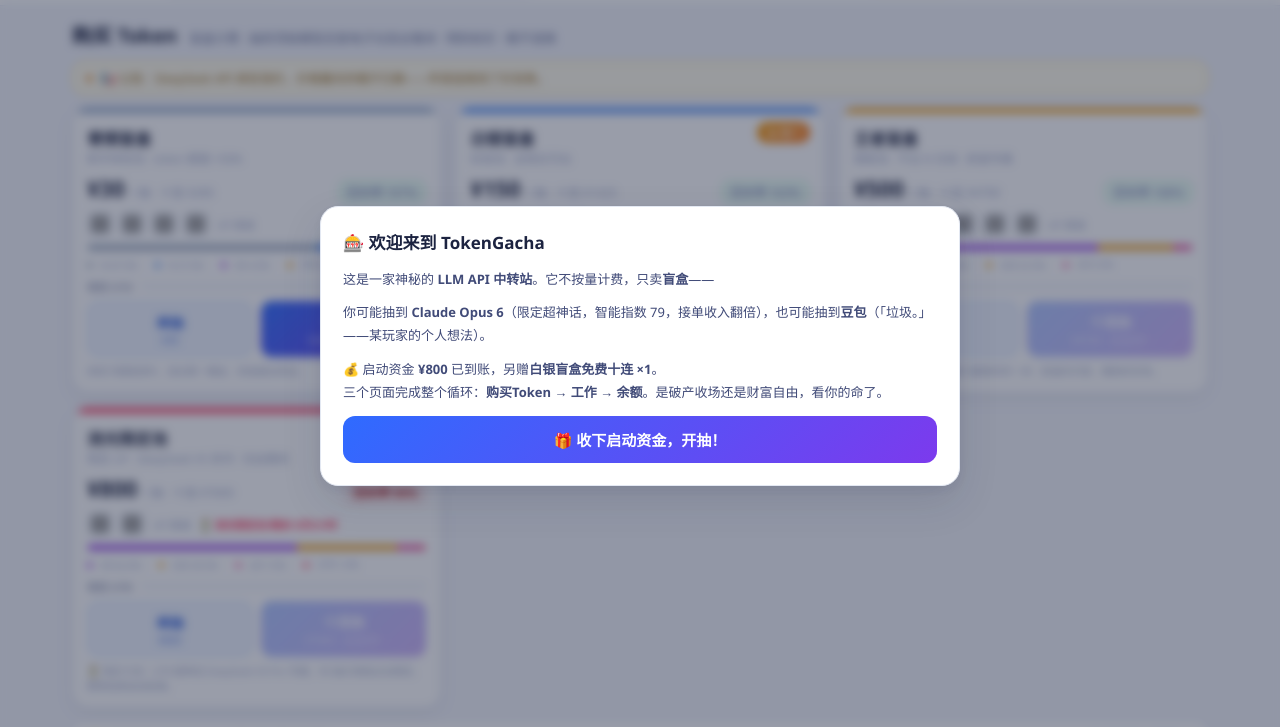
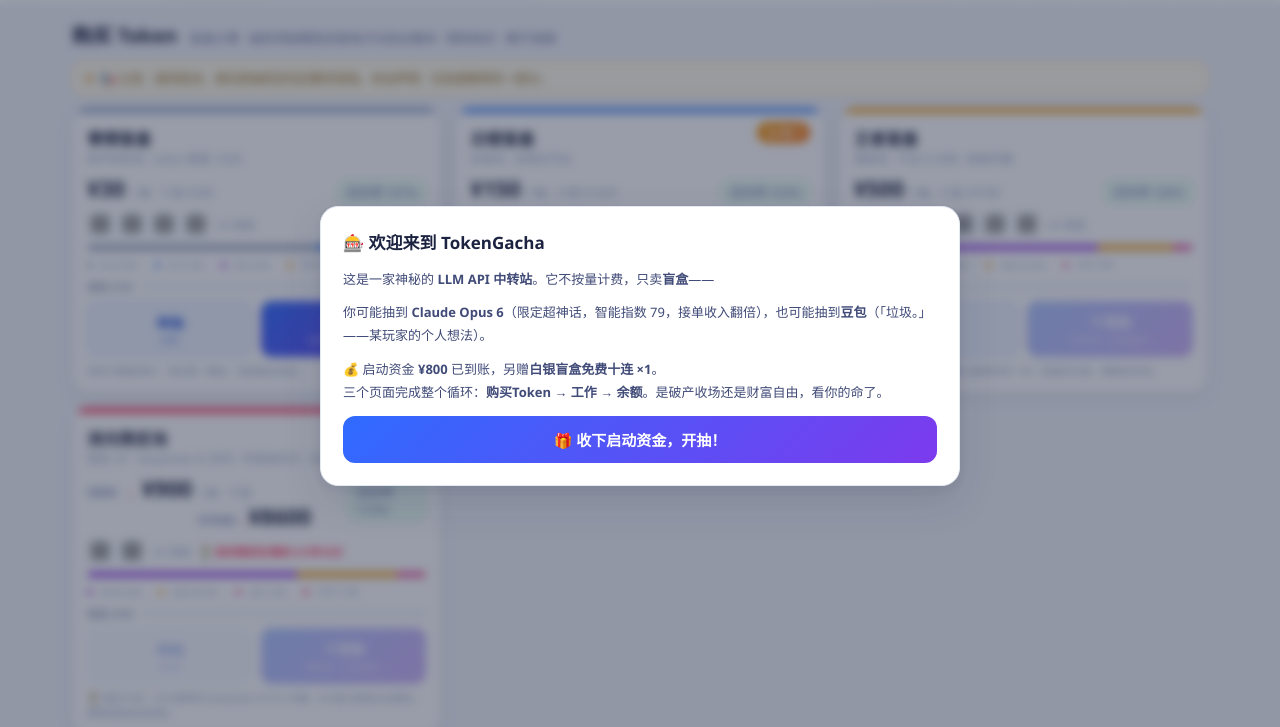
Before and after one commit to Fihag/TokenGacha-Enhanced, a plain HTML site: page index.html in a window 1280 px wide. Shown: the part 54-781 px from the top of the page. Drawn offline with Linux system fonts and the light colour scheme; grey boxes are pictures that could not be loaded.

Commit message:
更新实况
1. DeepSeek 限定池涨价（牢梁涨价）
2. 赛季时长 1 天
3. 图鉴中 Dsv4 Flash 0731 简介
4. UTR 接单价格 ×3

```diff
--- a/index.html
+++ b/index.html
@@ -91,6 +91,8 @@ main{max-width:1180px;margin:0 auto;padding:14px 22px 26px}
 .pool-name{font-size:16px;font-weight:900;display:flex;align-items:center;gap:8px}
 .pool-sub{font-size:11.5px;color:var(--faint)}
 .pool-price{display:flex;align-items:baseline;gap:6px}
+.pool-price s{color:var(--faint);font-weight:600;text-decoration:line-through;font-size:13px}
+.pool-price .arrow{color:var(--red);font-style:normal;font-weight:900;font-size:13px}
 .pool-price b{font-size:22px;font-weight:900;color:var(--txt);font-variant-numeric:tabular-nums}
 .pool-price span{font-size:12px;color:var(--faint)}
 .rtp-tag{margin-left:auto;font-size:10.5px;background:#ecfdf5;color:#15803d;border:1px solid #bbf7d0;padding:2px 8px;border-radius:8px;font-weight:700}
--- a/js/config.js
+++ b/js/config.js
@@ -29,7 +29,7 @@ const MODELS = [
   {id:'dsv4pro0813', name:'DeepSeek V4 Pro 0813', vendor:'DeepSeek', icon:'deepseek-color', idx:53.2, r:'SSR', cost:'$0.25/任务', spd:94,  quote:'0813 迭代版开源上桌，开源≠便宜，牢梁默默改了价目表'},
   {id:'glm52',    name:'GLM-5.2',            vendor:'智谱 Z.ai',  icon:'zai',            idx:53, r:'SSR', cost:'$0.30/任务', spd:60,  quote:'智谱出品，开源阵营第一梯队'},
   {id:'gpt56lun', name:'GPT-5.6 Luna',       vendor:'OpenAI',     icon:'openai',         idx:52, r:'SSR', cost:'$0.29/任务', spd:197, quote:'197 tok/s，快到没朋友'},
-  {id:'dsv4fl73', name:'DeepSeek V4 Flash 0731', vendor:'DeepSeek', icon:'deepseek-color', idx:52, r:'SSR', cost:'$0.03/任务', spd:141, quota:5500000, quote:'0731 迭代版，闪速升级，550万token量大管饱'},
+  {id:'dsv4fl73', name:'DeepSeek V4 Flash 0731', vendor:'DeepSeek', icon:'deepseek-color', idx:52, r:'SSR', cost:'$0.03/任务', spd:141, quota:5500000, quote:'0731 迭代版，闪速升级，550万token——涨价后依然量大，只是价格不再管饱'},
   {id:'gem36fl',  name:'Gemini 3.6 Flash',   vendor:'Google',     icon:'gemini-color',   idx:52, r:'SSR', cost:'$0.10/任务', spd:150, quote:'速度翻倍，智商……也够用了'},
   {id:'qwen3827b',name:'Qwen3.8 27B',        vendor:'阿里通义',   icon:'qwen-color',     idx:52.02, r:'SSR', cost:'$0.01/任务', spd:85,  quote:'开源 27B 小钢炮，白嫖党的无限火力'},
   {id:'gem31pro', name:'Gemini 3.1 Pro',     vendor:'Google',     icon:'gemini-color',   idx:48, r:'SSR', cost:'$0.45/任务', spd:80,  quote:'谷歌多模态扛把子'},
@@ -73,14 +73,14 @@ const RARITY = {
   SR: {name:'SR', label:'精锐', hex:'#9333ea', min:40,max:46, tasks:12, basePay:15.5,quota:2400000},
   SSR:{name:'SSR',label:'传说', hex:'#f59e0b', min:47,max:54, tasks:16, basePay:35,  quota:3200000},
   UR: {name:'UR', label:'神话', hex:'#ec4899', min:55,max:63, tasks:20, basePay:80,  quota:4000000},
-  UTR:{name:'UTR',label:'超神话',hex:'#ff2d55',min:64,max:99, tasks:24, basePay:160, quota:6000000},
+  UTR:{name:'UTR',label:'超神话',hex:'#ff2d55',min:64,max:99, tasks:24, basePay:480, quota:6000000},
 };
 const RORDER = ['N','R','SR','SSR','UR','UTR'];
 const RORDER_DESC = ['UTR','UR','SSR','SR','R','N']; // 抽卡概率累加用(高→低)
 
 /* ---------- 限定池轮换 (每赛季 21 天, 到期自动轮换) ---------- */
 const BANNER_SEASONS = [
-  { id:'v5',  name:'流光限定池', sub:'限定 UP · DeepSeek V5 系列 · 仅此期间', color:'#ff2d55', price:800, tenPrice:7600, rec:true,
+  { id:'v5',  name:'流光限定池', sub:'限定 UP · DeepSeek V5 系列 · 牢梁涨价中 · 仅此期间', color:'#ff2d55', price:900, tenPrice:8600, oldPrice:800, oldTenPrice:7600, rec:true,
     rates:{N:0,R:0,SR:.62,SSR:.295,UR:.075,UTR:.01}, half:false, pityMax:90, banner:true,
     note:'⏳ 限定卡池！UTR 超神话 DeepSeek V5 Pro 专属。90 抽大保底必出限定，赛季结束自动轮换。',
     featured:['dsv5pro','dsv5fl'], limited:['dsv5pro','dsv5fl'] },
@@ -89,8 +89,8 @@ const BANNER_SEASONS = [
     note:'⏳ 限定卡池！神秘的克劳德先生与 Gemini 4 Pro 降临。90 抽大保底必出限定，赛季结束自动轮换。',
     featured:['opus6','gem4pro'], limited:['opus6','gem4pro'] },
 ];
-const BANNER_DUR = 21*86400000;   // 每个赛季 21 天
-const BANNER_EPOCH = Date.parse('2026-08-03T00:00:00+08:00'); // 赛季1起点
+const BANNER_DUR = 86400000;   // 每个赛季 1 天, 次日自动轮换
+const BANNER_EPOCH = Date.parse('2026-08-18T00:00:00+08:00'); // 赛季1起点(DeepSeek)
 const POOLS = {
   newbie:{ name:'青铜盲盒', sub:'新手体验池 · token 额度 ×50%', color:'#8ba3c7', price:30,  tenPrice:285,
     rates:{N:.675,R:.275,SR:.045,SSR:.005,UR:0,UTR:0}, half:true,
@@ -234,6 +234,7 @@ const NOTICES = [
 '📢 公告：本月中转成本上涨，但盲盒价格不变——庄家还能亏不成？',
 '📢 公告：请勿在工单里询问"保底真的存在吗"，问就是存在。',
 '🔥 公告：限定卡池轮换开启！当前赛季 DeepSeek V5 系列，90 抽大保底必出限定，赛季结束自动轮换！',
+'🔥 公告：牢梁官宣涨价！DeepSeek 限定池单抽 ¥800 → ¥900，十连 ¥7600 → ¥8600，早买早享受。',
 '📢 公告：Grok 4.6 / Muse Spark 1.2 / Gemini 3.7 Flash 已上架，UR 神话池又添三位新神，抽到记得晒。',
 '🔥 公告：「神话回响池」预告：神秘的 Claude Opus 6 与 Gemini 4 Pro 即将降临！'
 ];
--- a/js/ui.js
+++ b/js/ui.js
@@ -32,7 +32,7 @@ function renderBuy(){
     const pityMax = p.pityMax || PITY_MAX;
     card.innerHTML=`<div class="accent"></div><div class="pool-body">
       <div><div class="pool-name">${p.name}</div><div class="pool-sub">${p.sub}</div></div>
-      <div class="pool-price"><b>¥${p.price}</b><span>/ 抽 · 十连 ¥${p.tenPrice}</span><span class="rtp-tag ${poolRTP(k)<1?'low':''}">回本率 ${(poolRTP(k)*100).toFixed(0)}%</span></div>
+      <div class="pool-price">${p.oldPrice?`<s>¥${p.oldPrice}</s><em class="arrow">→</em><b>¥${p.price}</b>`:`<b>¥${p.price}</b>`}<span>/ 抽 · 十连 ${p.oldTenPrice?`<s>¥${p.oldTenPrice}</s><em class="arrow">→</em><b>¥${p.tenPrice}</b>`:`¥${p.tenPrice}`}</span><span class="rtp-tag ${poolRTP(k)<1?'low':''}">回本率 ${(poolRTP(k)*100).toFixed(0)}%</span></div>
       <div class="featured-row"></div>
       <div class="rates-bar" title="稀有度分布">${seg}</div>
       <div class="rates-legend">${RORDER.filter(r=>p.rates[r]).map(r=>`<span style="color:${RARITY[r].hex}">■</span>${r} ${((p.rates[r]||0)*100).toFixed(1)}%`).join('　')}</div>
```
Also changed, not shown: README.md.
